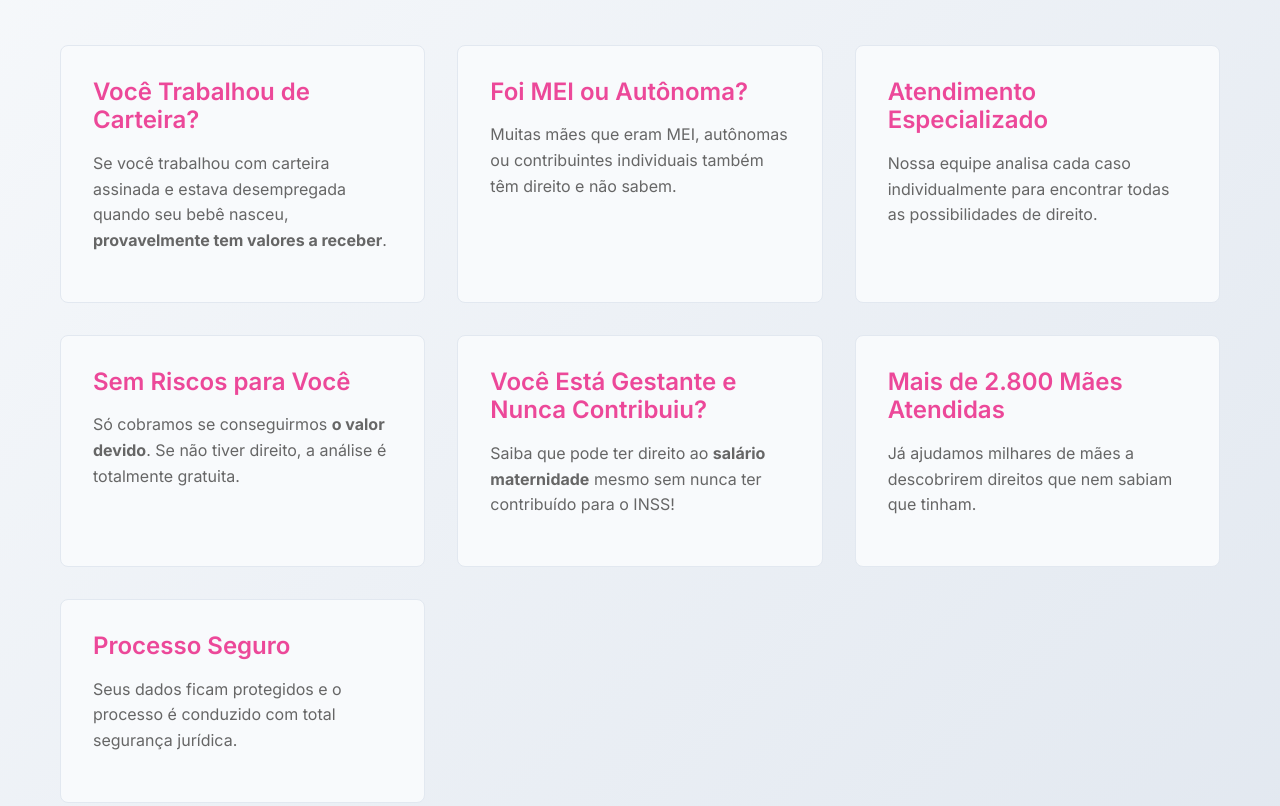
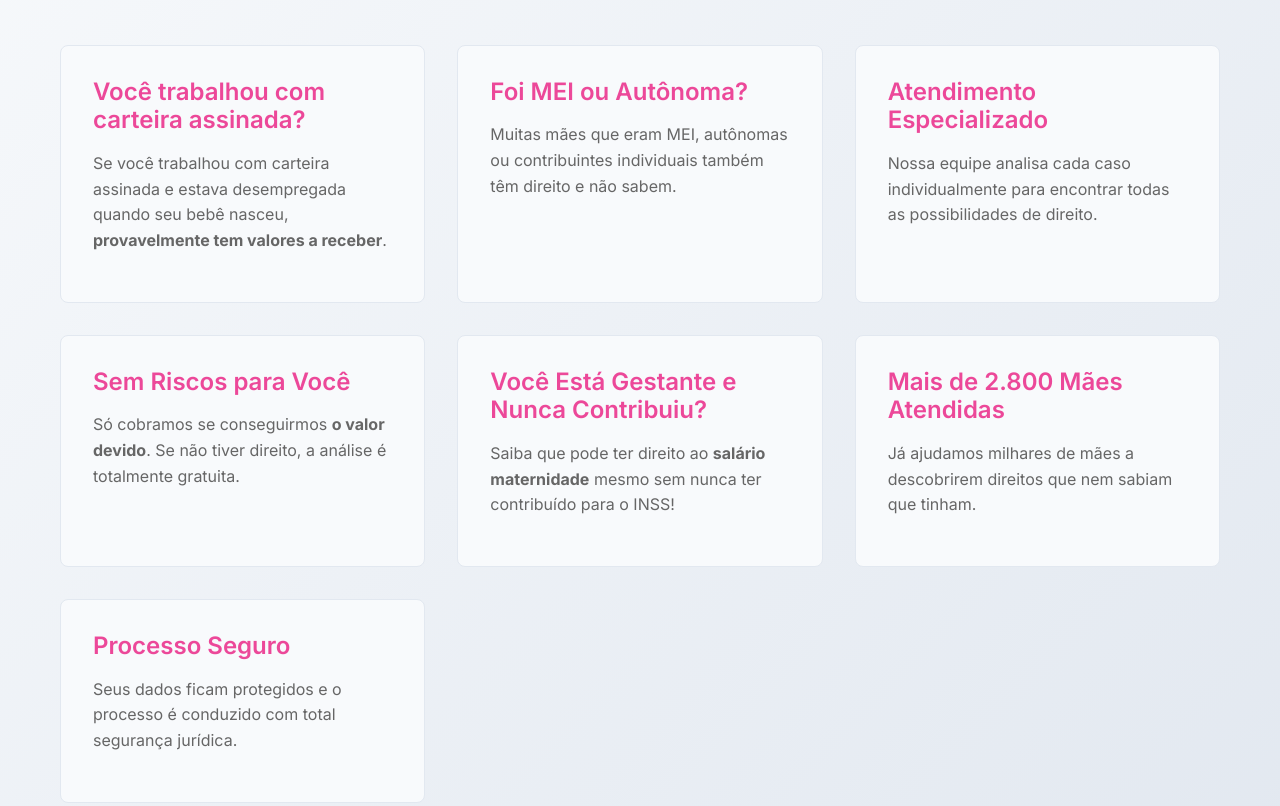
Before and after one commit to Gabriel06112001/Alianca.site, a plain HTML site: page index.html in a window 1280 px wide. Shown: the part 2511-3317 px from the top of the page. Drawn offline with nearby package versions, Linux system fonts and the light colour scheme.

```diff
--- a/index.html
+++ b/index.html
@@ -161,7 +161,7 @@
 
             <div class="solutions-grid">
                 <div class="solution-card">
-                    <h3>Você Trabalhou de Carteira?</h3>
+                    <h3>Você trabalhou com carteira assinada?</h3>
                     <p>Se você trabalhou com carteira assinada e estava desempregada quando seu bebê nasceu, <strong>provavelmente tem valores a receber</strong>.</p>
                 </div>
 
```
